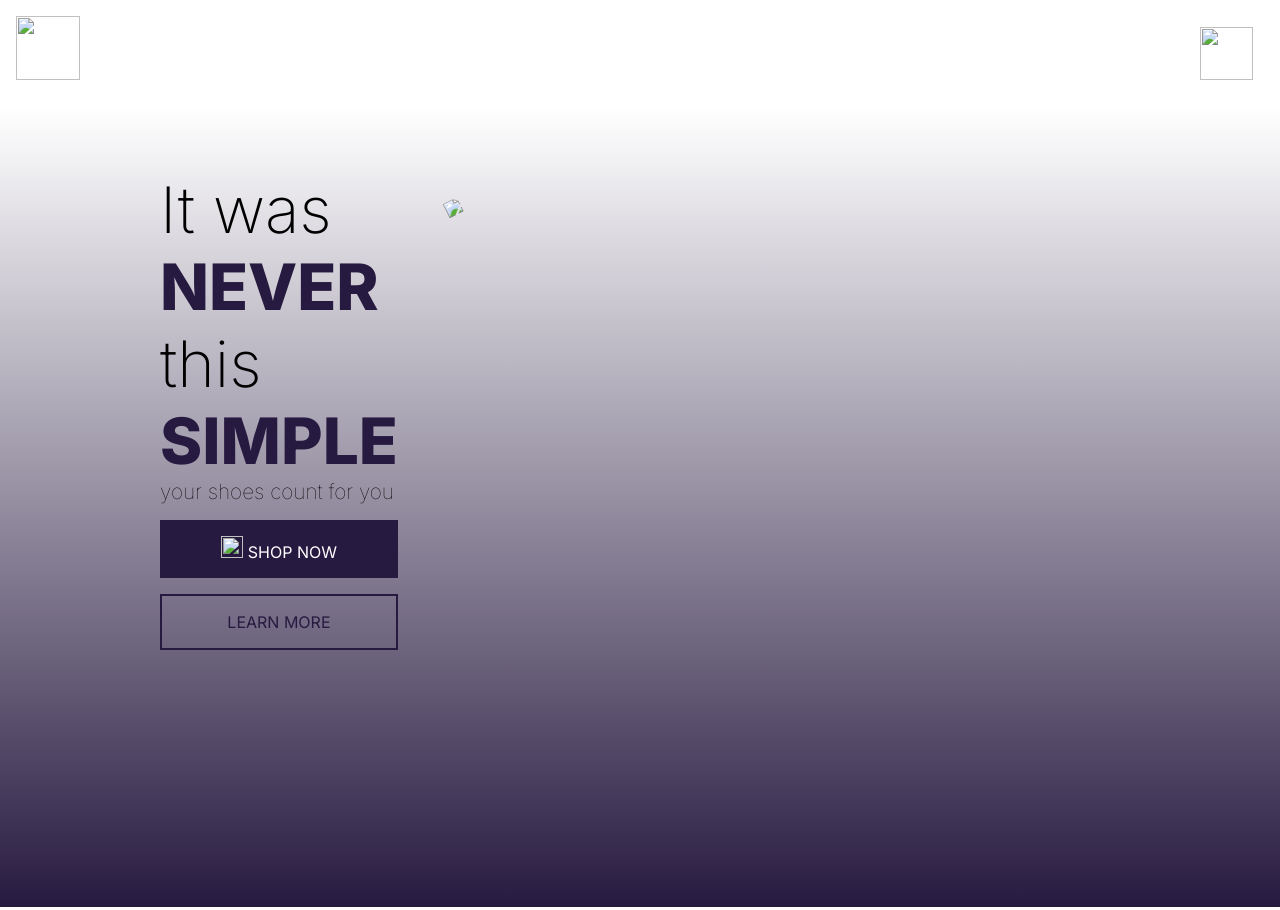
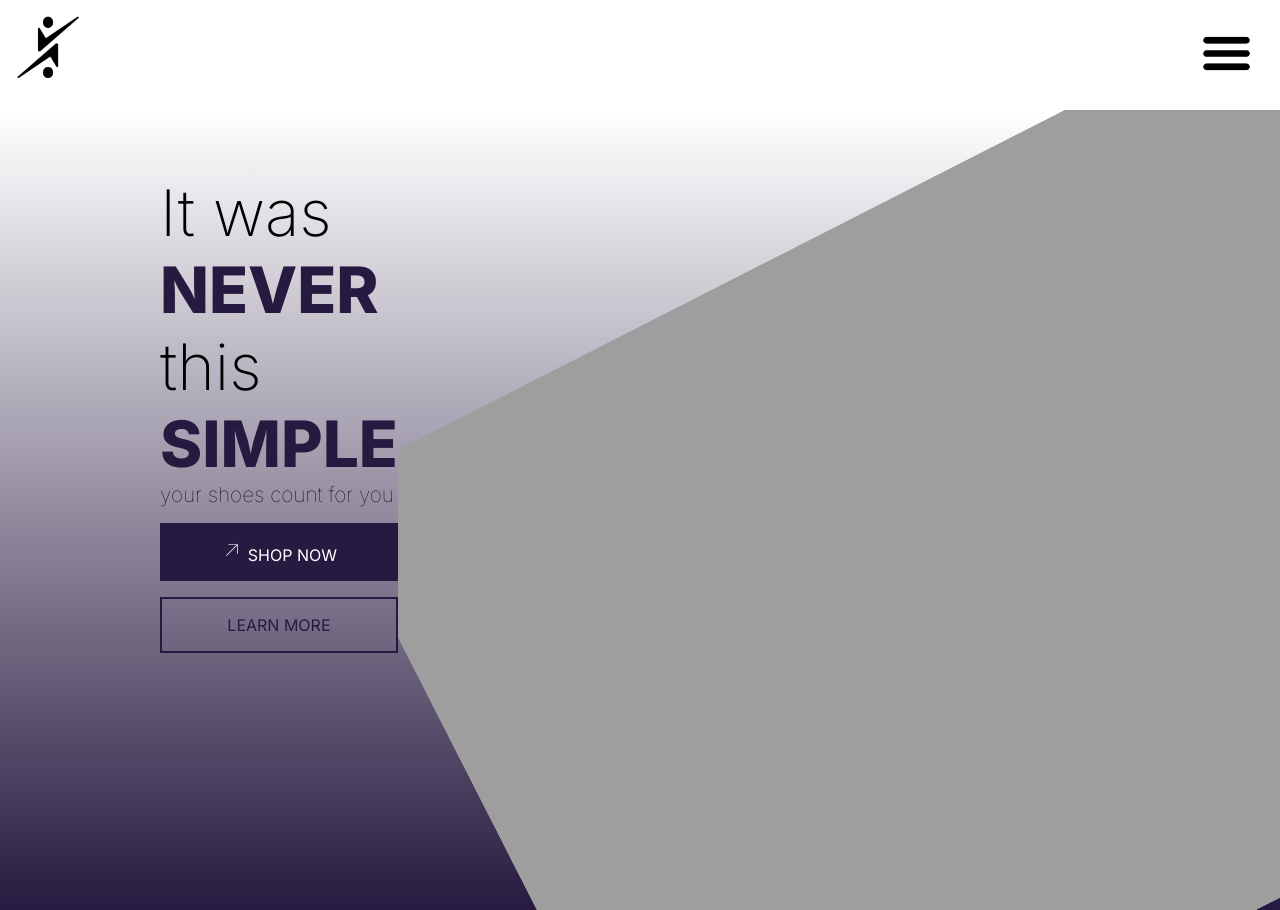
Before and after one commit to ertonm/landing-page-trackr, a plain HTML site: page index.html in a window 1280 px wide. Drawn offline with Linux system fonts and the light colour scheme; the site is published under a folder, as on GitHub Pages, so addresses that start at the root find nothing.

Commit message:
fixed image relative adress

```diff
--- a/index.html
+++ b/index.html
@@ -16,8 +16,8 @@
     <!-- Mobile style nav -->
     <header class="header">
         <nav class="nav">
-            <a href="index.html"><img src="/images/logo.png"></a>
-            <button><img src="/images/hamburger.png"></button>
+            <a href="index.html"><img src="./images/logo.png"></a>
+            <button><img src="./images/hamburger.png"></button>
         </nav>
     </header>
 
@@ -27,12 +27,12 @@
                 <h1>It was<br><b>NEVER</b><br>this<br><b>SIMPLE</b></h1>
                 <h6>your shoes count for you</h6>
                 <div class="button-container">
-                    <button><img src="/images/arrow-up-right-thin-svgrepo-com.svg"> SHOP NOW</button>
+                    <button><img src="./images/arrow-up-right-thin-svgrepo-com.svg"> SHOP NOW</button>
                     <button>LEARN MORE</button>
                 </div>
             </div>
             <div class="image-container">
-                <img src="/images/shoe.png">
+                <img src="./images/shoe.png">
             </div>
         </section>
     </main>
```
